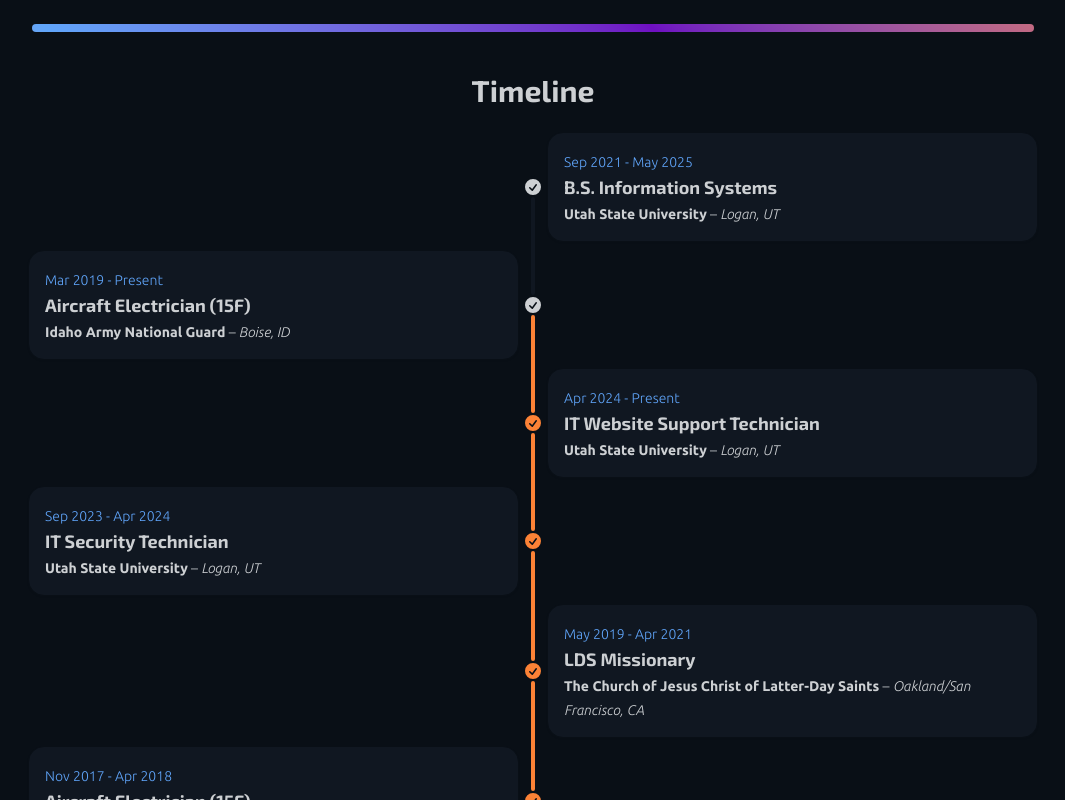
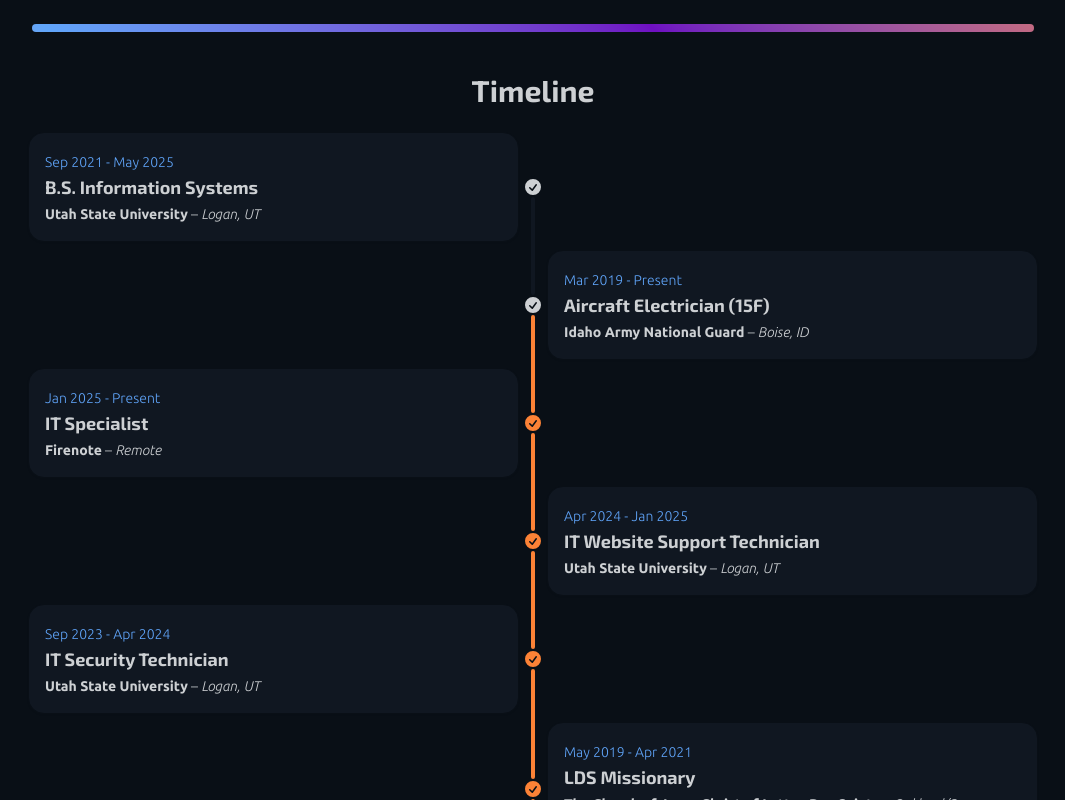
Before and after one commit to sloraris/iamsloraris, an Astro site: page /cv in a window 1280 px wide. Shown: the part 642-1442 px from the top of the page, without its empty margins (107-1172 px from the left). Built offline with nearby package versions, Linux system fonts and the light colour scheme; Astro itself is replaced by a stand-in of ours.

Commit message:
updated events to reflect change in employment - USU to Firenote

```diff
--- a/src/components/cv/events.astro
+++ b/src/components/cv/events.astro
@@ -8,6 +8,7 @@
   org="Utah State University"
   location="Logan, UT"
   start={true}
+  reversed={true}
   checked={false}
   botFilled={false}
 >
@@ -18,14 +19,21 @@
   org="Idaho Army National Guard"
   location="Boise, ID"
   topFilled={false}
-  reversed={true}
   checked={false}
 >
   I grew up fascinated by helicopters. My time in the Idaho Army National Guard allowed me to learn how they function and participate in their maintenance. I met some amazing people and learned a lot about working in a team environment, leading and training new soldiers, and the importance of attention to detail.
   <img src="/images/cv/heli-tail.jpg" alt="Helicopter Tail" class="w-full mt-3 rounded-xl" />
 </CVTimeLineElement>
 <CVTimeLineElement
-  date="Apr 2024 - Present"
+  date="Jan 2025 - Present"
+  title="IT Specialist"
+  org="Firenote"
+  location="Remote"
+  reversed={true}
+>
+</CVTimeLineElement>
+<CVTimeLineElement
+  date="Apr 2024 - Jan 2025"
   title="IT Website Support Technician"
   org="Utah State University"
   location="Logan, UT"
```
